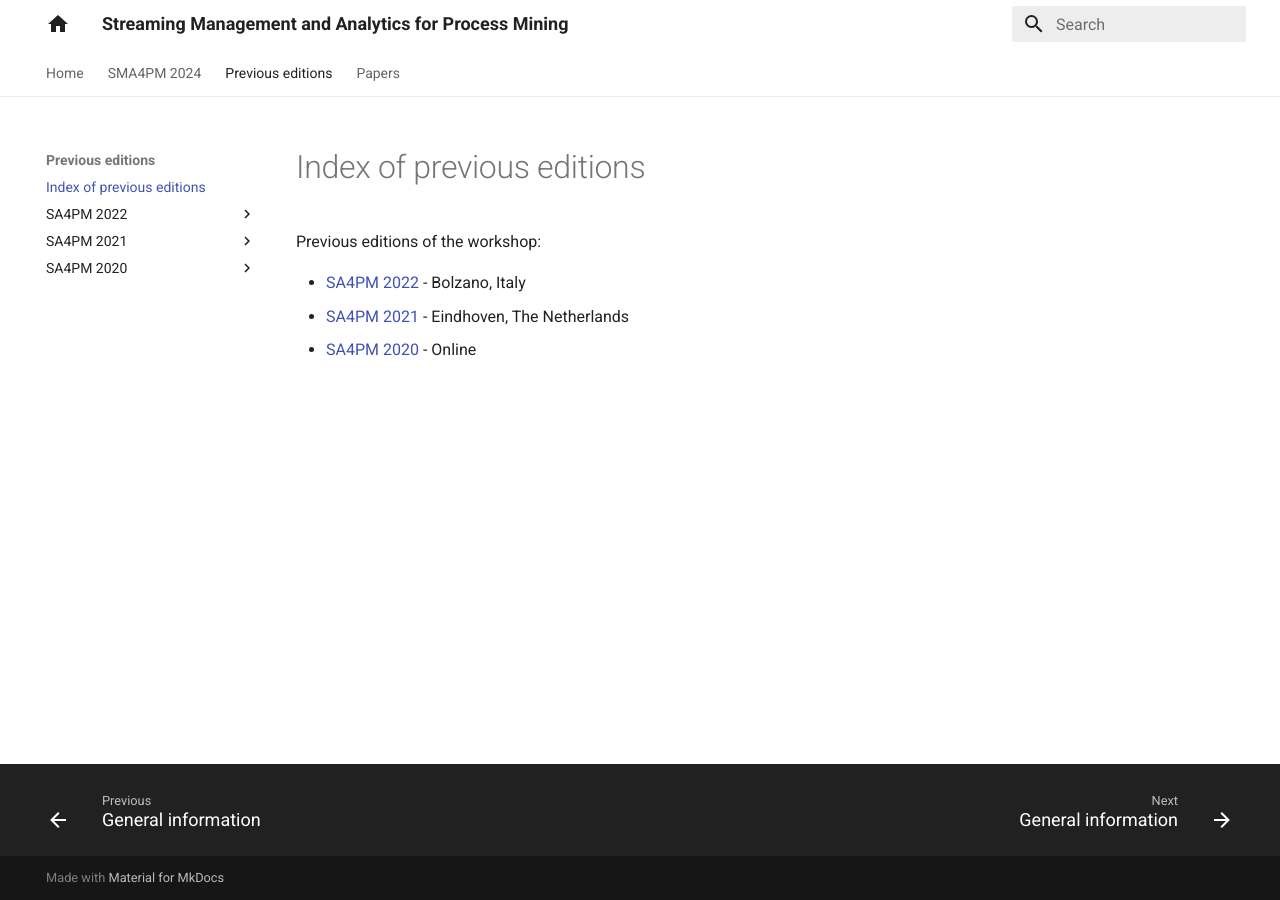
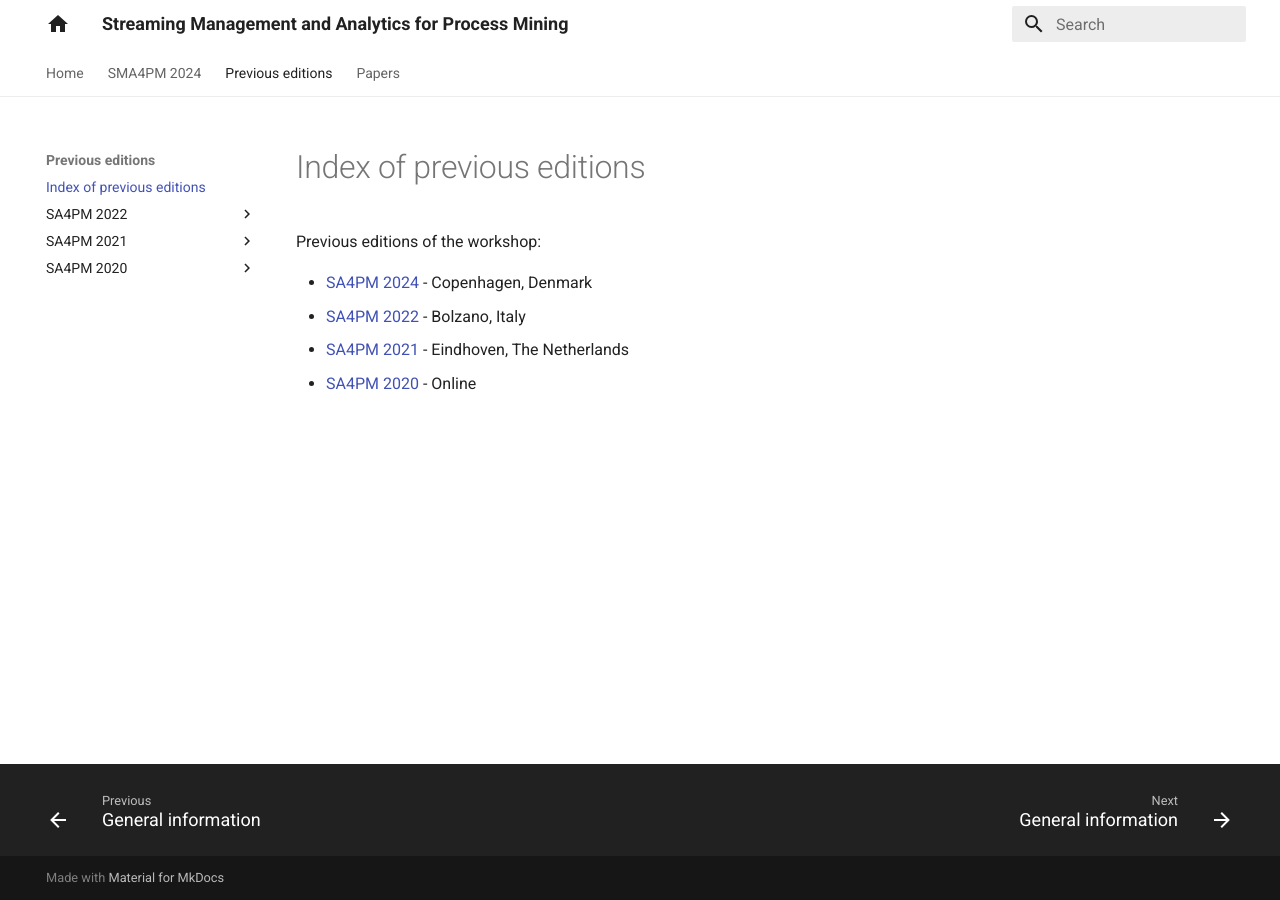
Before and after one commit to sma4pm/sma4pm.github.io, an MkDocs documentation site: the page built from docs/previous.md, in a window 1280 px wide. Built offline with MkDocs 1.6.1 and Material for MkDocs 9.7.7, drawn with Linux system fonts in a browser that asks for light colours.

Commit message:
Update previous.md

```diff
--- a/docs/previous.md
+++ b/docs/previous.md
@@ -1,5 +1,8 @@
 Previous editions of the workshop:
 
+<!--previous-start-->
+* [SA4PM 2024](/2024) - Copenhagen, Denmark
 * [SA4PM 2022](/2022) - Bolzano, Italy
 * [SA4PM 2021](/2021) - Eindhoven, The Netherlands
 * [SA4PM 2020](/2020) - Online
+<!--previous-end-->
```
